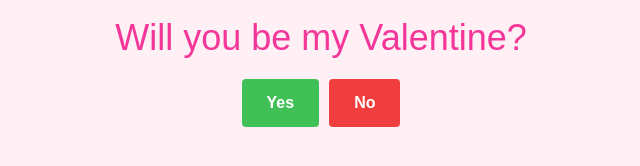
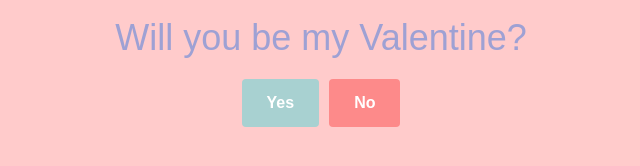
Before and after one commit to calickz/random, a plain HTML site: page index.html in a window 1280 px wide. Shown: the part 488-654 px from the top of the page, without its empty margins (319-959 px from the left). Drawn offline with Linux system fonts and the light colour scheme; a web font is replaced by a local one.

Commit message:
Update style.css

```diff
--- a/style.css
+++ b/style.css
@@ -9,7 +9,7 @@ html {
 }
 
 body {
-  background-color: #fff0f6;
+  background-color: #ffcbcb;
   font-family: "Protest Riot", sans-serif;
 }
 
@@ -31,7 +31,7 @@ body {
 
 .title {
   font-size: 3.6rem;
-  color: #f53699;
+  color: #9ea1d4;
   text-align: center;
   margin-bottom: 2rem;
 }
@@ -58,11 +58,11 @@ body {
 }
 
 .btn--yes {
-  background-color: #40c057;
+  background-color: #a8d1d1;
 }
 
 .btn--no {
-  background-color: #f03e3e;
+  background-color: #fd8a8a;
 }
 
 .hidden {
```
